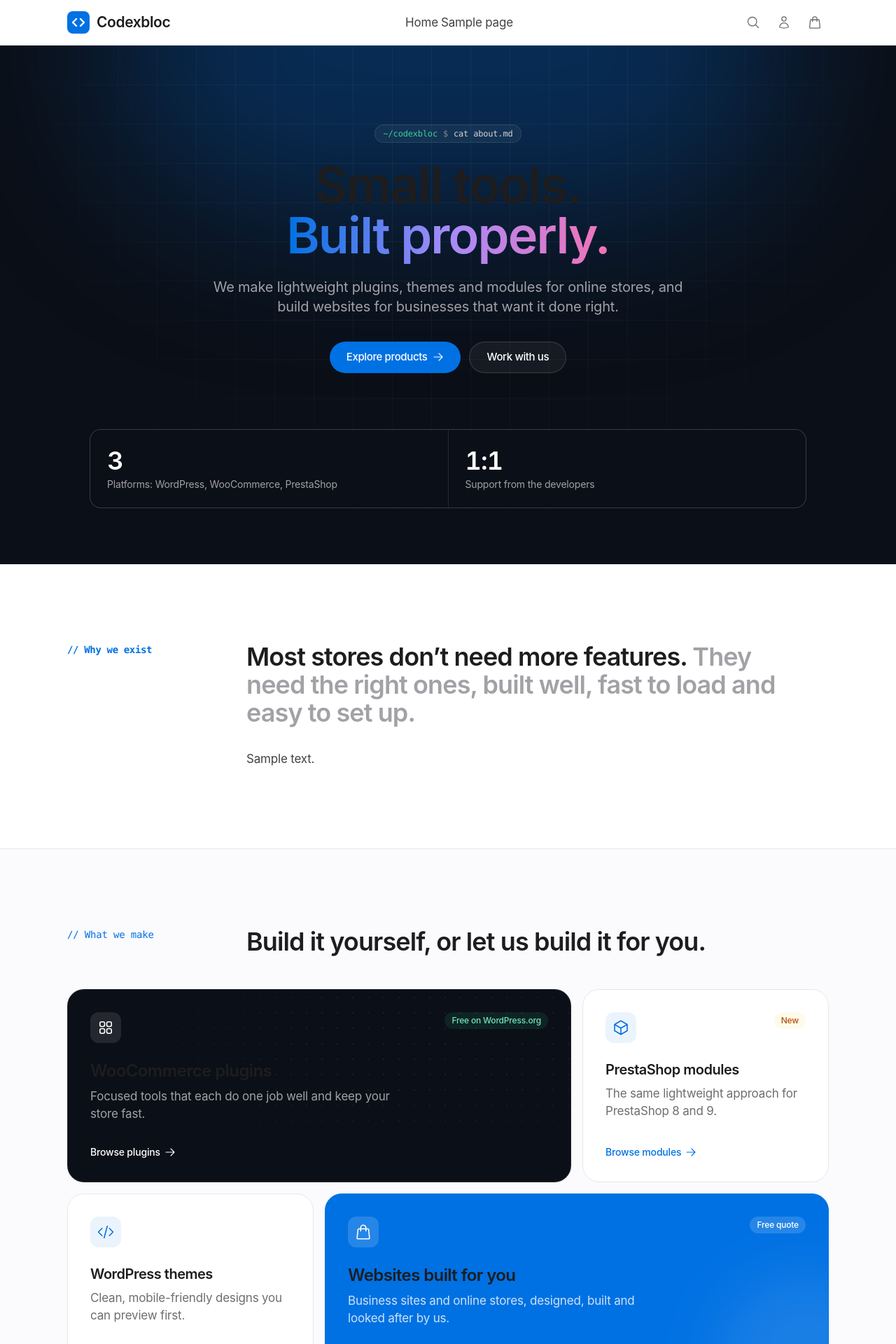
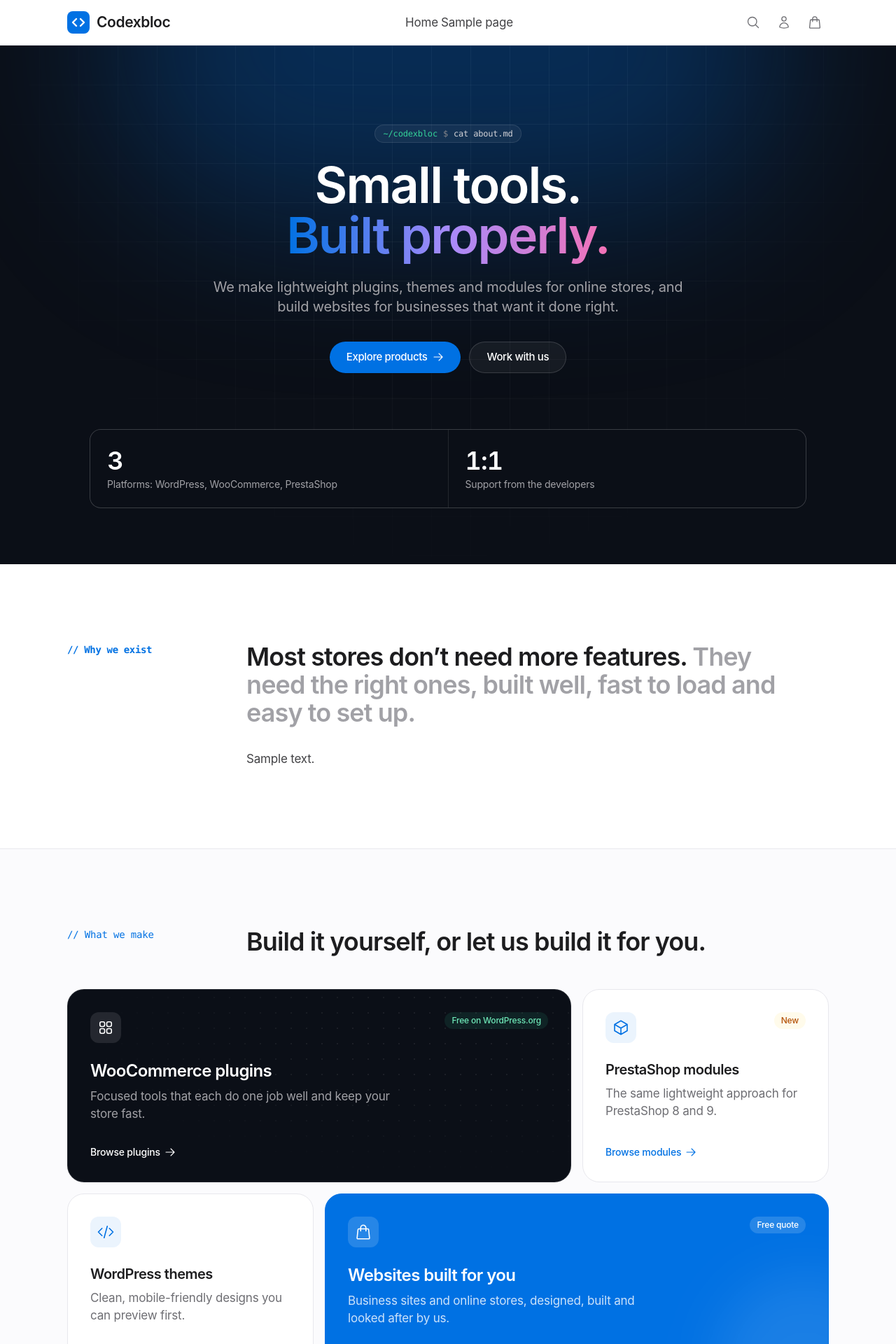
Before and after one commit to kimxines02/codexbloc-wp, a WordPress theme: template page-about.php in a window 1280 px wide. Shown: the top 1920 px of the page at 70% size. Run offline with PHP 8.4 and a stand-in for WordPress, Linux system fonts and the light colour scheme; the site name, menu and one post (Sample post) are stand-ins, and other content is empty; style sheets or scripts are compiled from the project's sources; some libraries are stand-ins or nearby versions.

Commit message:
updates on frontend

```diff
--- a/footer.php
+++ b/footer.php
@@ -19,7 +19,7 @@ if ( $show_newsletter ) {
 }
 ?>
 
-<footer class="<?php echo $show_newsletter ? '' : 'mt-20 border-t border-slate-200 '; ?>bg-slate-50">
+<footer class="<?php echo ( $show_newsletter || apply_filters( 'codexbloc_footer_flush', false ) ) ? '' : 'mt-20 border-t border-slate-200 '; ?>bg-slate-50">
 	<div class="cb-container py-12">
 		<div class="grid grid-cols-1 gap-10 md:grid-cols-12">
 
--- a/page-about.php
+++ b/page-about.php
@@ -71,7 +71,7 @@ $arrow      = codexbloc_icon( 'arrow', 'h-4 w-4 transition group-hover:translate
 			<p class="inline-flex items-center gap-2 rounded-full border border-white/10 bg-white/5 px-3 py-1 font-mono text-xs text-slate-300">
 				<span class="text-emerald-400">~/codexbloc</span><span class="text-slate-500">$</span> cat about.md
 			</p>
-			<h1 id="cb-about-title" class="mx-auto mt-6 max-w-4xl text-5xl font-semibold leading-[1.02] tracking-tight sm:text-6xl lg:text-7xl">
+			<h1 id="cb-about-title" class="mx-auto mt-6 max-w-4xl text-5xl text-white font-semibold leading-[1.02] tracking-tight sm:text-6xl lg:text-7xl">
 				<?php esc_html_e( 'Small tools.', 'codexbloc' ); ?><br>
 				<span class="cb-gradient-text"><?php esc_html_e( 'Built properly.', 'codexbloc' ); ?></span>
 			</h1>
@@ -130,7 +130,7 @@ $arrow      = codexbloc_icon( 'arrow', 'h-4 w-4 transition group-hover:translate
 						<span class="flex h-11 w-11 items-center justify-center rounded-xl bg-white/10 text-white"><?php echo codexbloc_icon( 'puzzle', 'h-6 w-6' ); // phpcs:ignore WordPress.Security.EscapeOutput ?></span>
 						<span class="rounded-full bg-emerald-400/10 px-2.5 py-1 text-xs font-medium text-emerald-300"><?php esc_html_e( 'Free on WordPress.org', 'codexbloc' ); ?></span>
 					</div>
-					<h3 class="relative mt-6 text-2xl font-semibold tracking-tight"><?php esc_html_e( 'WooCommerce plugins', 'codexbloc' ); ?></h3>
+					<h3 class="relative mt-6 text-2xl font-semibold tracking-tight text-white"><?php esc_html_e( 'WooCommerce plugins', 'codexbloc' ); ?></h3>
 					<p class="relative mt-2 max-w-md text-slate-400"><?php esc_html_e( 'Focused tools that each do one job well and keep your store fast.', 'codexbloc' ); ?></p>
 					<span class="<?php echo esc_attr( $tile_link . ' relative text-white' ); ?>"><?php esc_html_e( 'Browse plugins', 'codexbloc' ); ?><?php echo $arrow; // phpcs:ignore WordPress.Security.EscapeOutput ?></span>
 				</a>
@@ -161,7 +161,7 @@ $arrow      = codexbloc_icon( 'arrow', 'h-4 w-4 transition group-hover:translate
 						<span class="flex h-11 w-11 items-center justify-center rounded-xl bg-white/15 text-white"><?php echo codexbloc_icon( 'bag', 'h-6 w-6' ); // phpcs:ignore WordPress.Security.EscapeOutput ?></span>
 						<span class="rounded-full bg-white/15 px-2.5 py-1 text-xs font-medium text-white"><?php esc_html_e( 'Free quote', 'codexbloc' ); ?></span>
 					</div>
-					<h3 class="relative mt-6 text-2xl font-semibold tracking-tight"><?php esc_html_e( 'Websites built for you', 'codexbloc' ); ?></h3>
+					<h3 class="relative mt-6 text-2xl font-semibold tracking-tight text-white"><?php esc_html_e( 'Websites built for you', 'codexbloc' ); ?></h3>
 					<p class="relative mt-2 max-w-md text-white/80"><?php esc_html_e( 'Business sites and online stores, designed, built and looked after by us.', 'codexbloc' ); ?></p>
 					<span class="<?php echo esc_attr( $tile_link . ' relative text-white' ); ?>"><?php esc_html_e( 'Tell us about your project', 'codexbloc' ); ?><?php echo $arrow; // phpcs:ignore WordPress.Security.EscapeOutput ?></span>
 				</a>
@@ -225,4 +225,7 @@ $arrow      = codexbloc_icon( 'arrow', 'h-4 w-4 transition group-hover:translate
 </main>
 
 <?php
+// About page ends on its own call to action: no newsletter band, footer sits flush.
+add_filter( 'codexbloc_newsletter_enabled', '__return_false' );
+add_filter( 'codexbloc_footer_flush', '__return_true' );
 get_footer();
```
